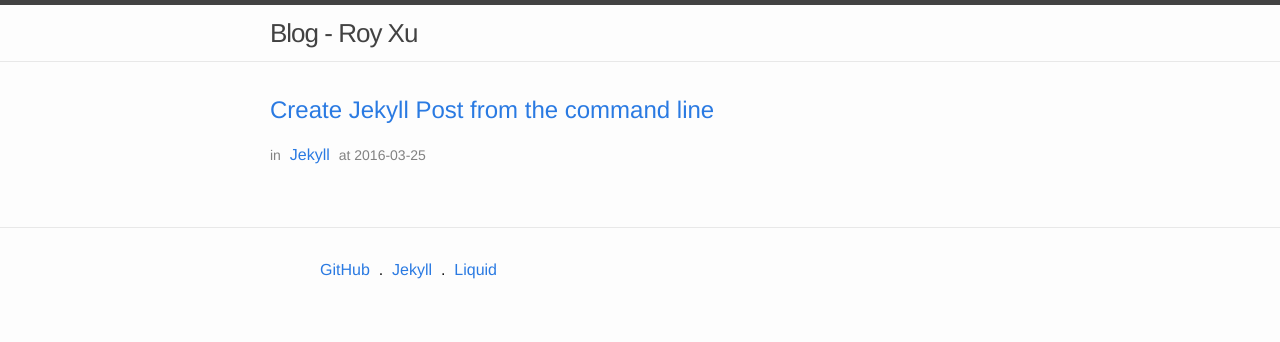
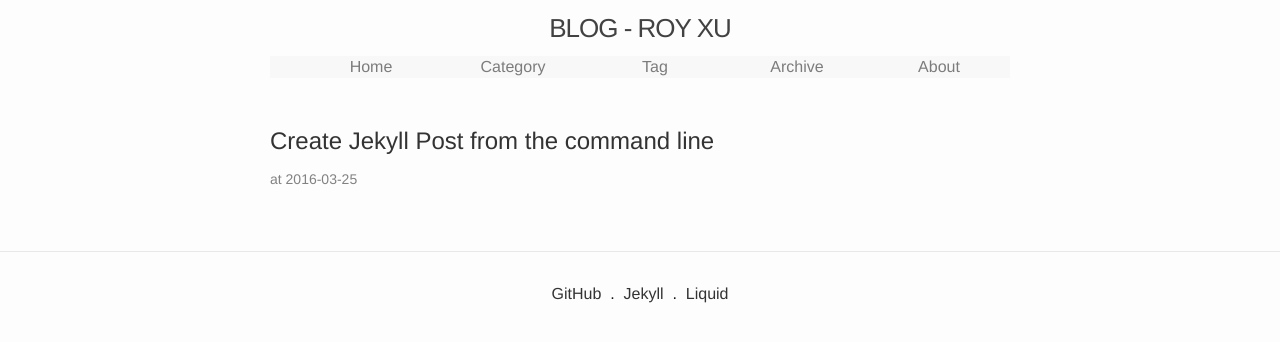
Before and after one commit to ousiax/ousiax.github.io, a Jekyll site: the page built from index.html, in a window 1280 px wide. Shown: the top 342 px of the page. Built offline with Jekyll 4.4.1, drawn with Linux system fonts in a browser that asks for light colours.

Commit message:
Adjust CSS style

```diff
--- a/_includes/header.html
+++ b/_includes/header.html
@@ -1,10 +1,11 @@
 <header class="site-header">
 
   <div class="wrapper">
+    <h2 class="site-title">
+      <a class="site-title" href="{{ site.baseurl }}/">{{ site.title }}</a>
+    </h2>
 
-    <a class="site-title" href="{{ site.baseurl }}/">{{ site.title }}</a>
-
-    <nav class="site-nav">
+     <nav class="site-nav">
       <a href="#" class="menu-icon">
         <svg viewBox="0 0 18 15">
           <path fill="#424242" d="M18,1.484c0,0.82-0.665,1.484-1.484,1.484H1.484C0.665,2.969,0,2.304,0,1.484l0,0C0,0.665,0.665,0,1.484,0 h15.031C17.335,0,18,0.665,18,1.484L18,1.484z"/>
@@ -12,14 +13,15 @@
           <path fill="#424242" d="M18,13.516C18,14.335,17.335,15,16.516,15H1.484C0.665,15,0,14.335,0,13.516l0,0 c0-0.82,0.665-1.484,1.484-1.484h15.031C17.335,12.031,18,12.696,18,13.516L18,13.516z"/>
         </svg>
       </a>
-
-      <!--div class="trigger">
-        {% for my_page in site.pages %}
-          {% if my_page.title %}
-          <a class="page-link" href="{{ my_page.url | prepend: site.baseurl }}">{{ my_page.title }}</a>
-          {% endif %}
-        {% endfor %}
-      </div-->
+        <div class="trigger">
+            <ul>
+                <li><a href="{{ site.baseurl }}/">home</a>
+                <li><a href="{{ site.baseurl }}/categories">category</a>
+                <li><a href="{{ site.baseurl }}/tags">tag</a>
+                <li><a href="{{ site.baseurl }}/archive">archive</a>
+                <li><a href="{{ site.baseurl }}/about">about</a>
+            </ul>
+      </div>
     </nav>
 
   </div>
--- a/_sass/_base.scss
+++ b/_sass/_base.scss
@@ -93,9 +93,11 @@ h1, h2, h3, h4, h5, h6 {
 a {
     color: $brand-color;
     text-decoration: none;
+    -webkit-transition: color 0.5s;
+    transition: color 0.5s;
 
     &:visited {
-        color: darken($brand-color, 15%);
+        color: $brand-color;
     }
 
     &:hover {
--- a/_sass/_layout.scss
+++ b/_sass/_layout.scss
@@ -2,10 +2,6 @@
  * Site header
  */
 .site-header {
-    border-top: 5px solid $grey-color-dark;
-    border-bottom: 1px solid $grey-color-light;
-    min-height: 56px;
-
     // Positioning context for the mobile navigation icon
     position: relative;
 }
@@ -13,10 +9,11 @@
 .site-title {
     font-size: 26px;
     font-weight: 300;
+    text-align: center;
+    text-transform: uppercase;
     line-height: 56px;
     letter-spacing: -1px;
     margin-bottom: 0;
-    float: left;
 
     &,
     &:visited {
@@ -25,8 +22,10 @@
 }
 
 .site-nav {
-    float: right;
-    line-height: 56px;
+    line-height: 1.4;
+    background-color: rgba(0, 0, 0, 0.02);
+    border-top: rgba(0, 0, 0, 0.08);
+    border-bottom: rgba(0, 0, 0, 0.08);
 
     .menu-icon {
         display: none;
@@ -90,6 +89,26 @@
             margin-left: 20px;
         }
     }
+
+    ul {
+        list-style: none;
+
+        li {
+            display: inline-block;
+            width: 20%;
+            text-align: center;
+        }
+
+        a {
+            text-decoration: none;
+            text-transform: capitalize;
+            color: rgba(0, 0, 0, 0.5);
+        }
+
+        a:hover {
+            text-decoration: underline;
+        }
+    }
 }
 
 
@@ -100,6 +119,7 @@
 .site-footer {
     border-top: 1px solid $grey-color-light;
     padding: $spacing-unit 0;
+    text-align: center;
 }
 
 .footer-heading {
@@ -162,11 +182,6 @@
     }
 }
 
-.site-footer div {
-    width: 50%;
-    margin: 0 auto;
-}
-
 
 
 /**
@@ -187,6 +202,10 @@
     > li {
         margin-bottom: $spacing-unit;
     }
+}
+
+.post-list h2 {
+    height: 1.2em;
 }
 
 .post-meta {
--- a/css/main.scss
+++ b/css/main.scss
@@ -6,7 +6,7 @@
 
 
 // Our variables
-$base-font-family: "Helvetica Neue", Helvetica, Arial, sans-serif;
+$base-font-family: 'Avenir Next', Avenir, 'Helvetica Neue', sans-serif;
 $base-font-size:   16px;
 $base-font-weight: 400;
 $small-font-size:  $base-font-size * 0.875;
@@ -16,7 +16,7 @@ $spacing-unit:     30px;
 
 $text-color:       #111;
 $background-color: #fdfdfd;
-$brand-color:      #2a7ae2;
+$brand-color:      rgba(0, 0, 0, 0.8);
 
 $grey-color:       #828282;
 $grey-color-light: lighten($grey-color, 40%);
--- a/index.html
+++ b/index.html
@@ -9,10 +9,6 @@ layout: default
         <h2>
           <a class="post-link" href="{{ post.url | prepend: site.baseurl }}">{{ post.title }}</a>
         </h2>
-        <span class="post-meta">in</span>
-        {% for category in post.categories %}
-        &nbsp;<a class="post-meta-category" href="/categories/{{ category }}-ref">{{ category }}</a>&nbsp;
-        {% endfor %}
         <span class="post-meta">at {{ post.date | date: "%Y-%m-%d" }}</span>
       </li>
     {% endfor %}
```
